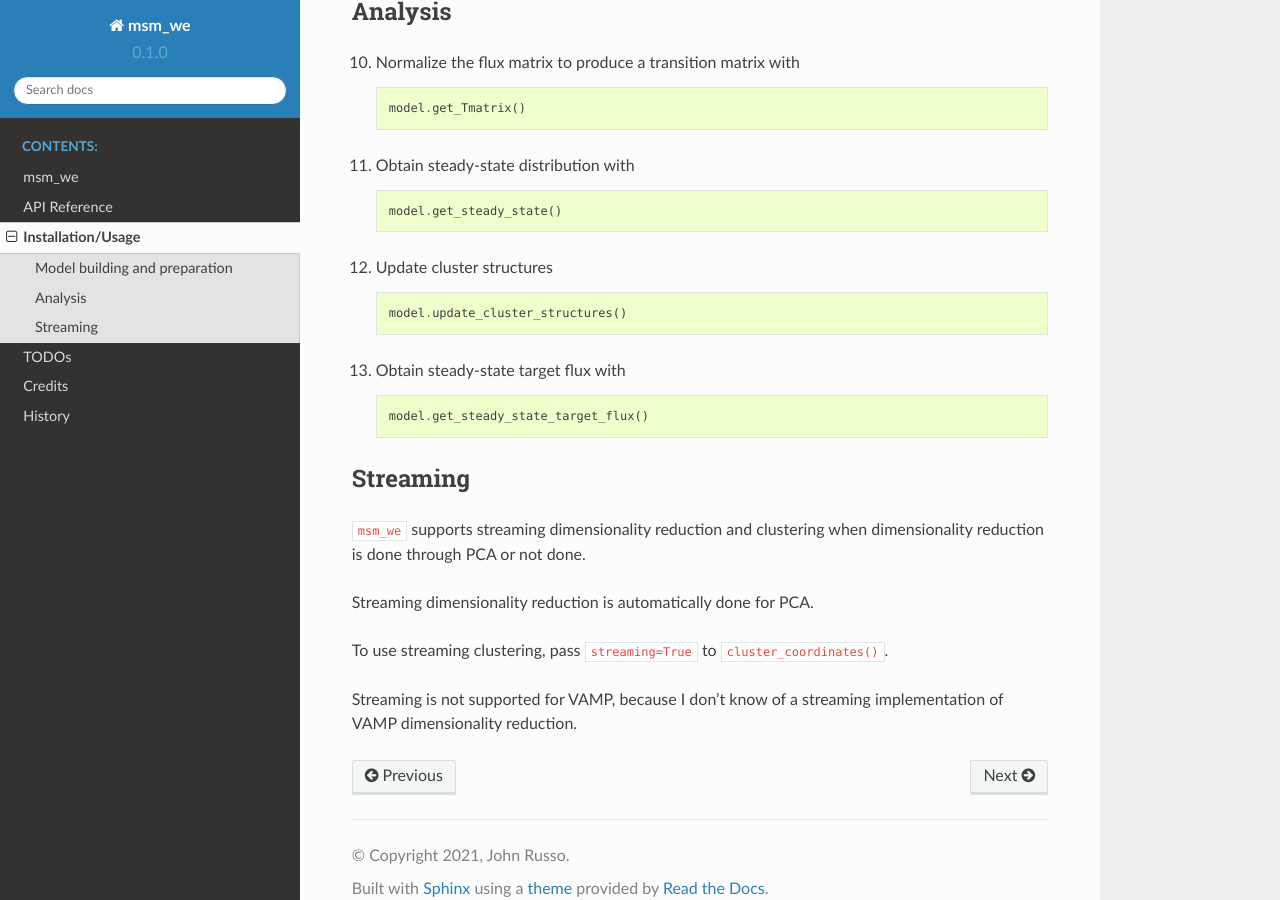
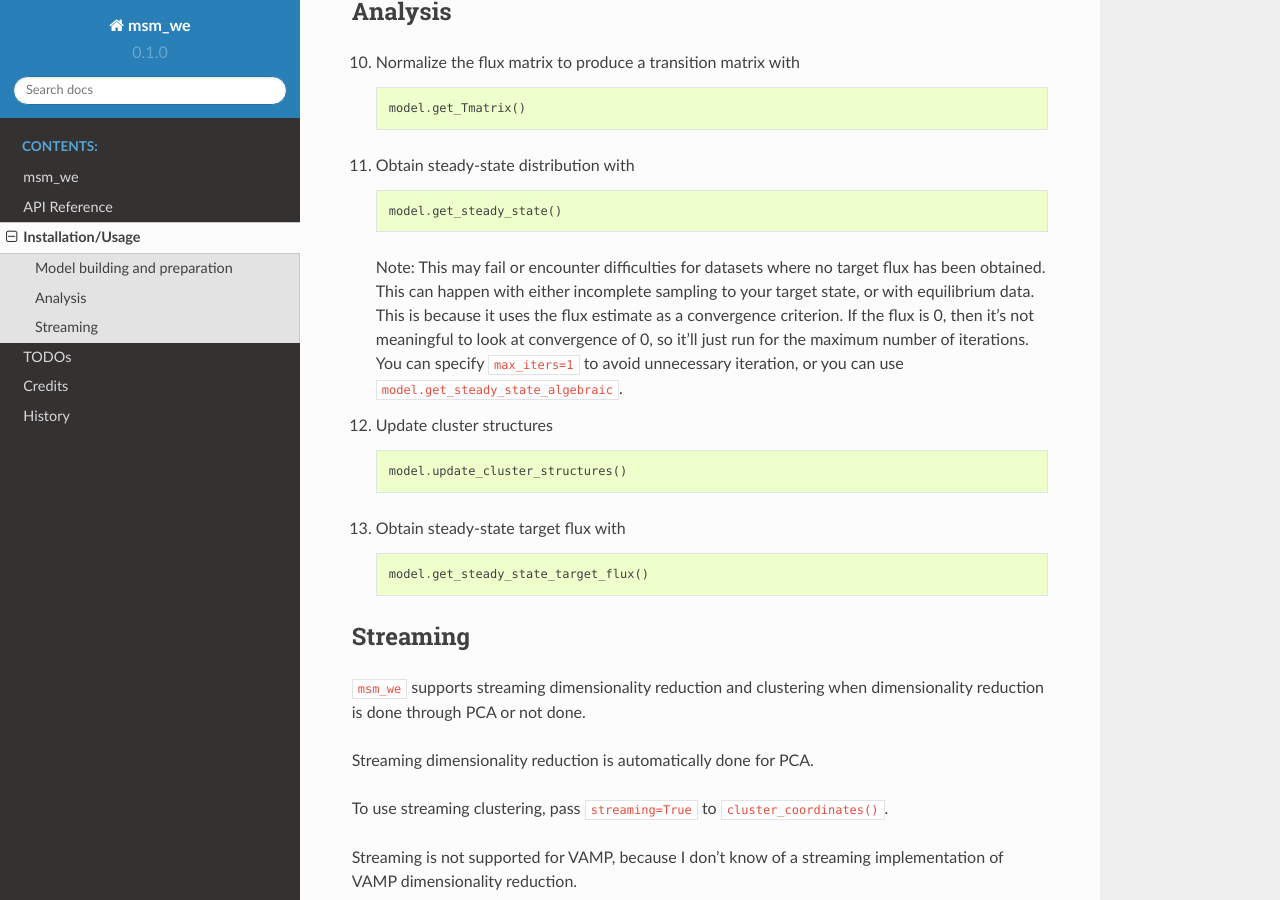
Before and after one commit to jdrusso/msm_we, a Sphinx documentation site: the page built from docs/usage.rst, in a window 1280 px wide and 900 px high, scrolled down 2260 px. Built offline with Sphinx 7.4.7 and the Read the Docs theme 2.0.0, drawn with Linux system fonts in a browser that asks for light colours.

Commit message:
Added  some details in usage about get_steady_state()

```diff
--- a/docs/usage.rst
+++ b/docs/usage.rst
@@ -130,6 +130,13 @@ Analysis
 
         model.get_steady_state()
 
+    Note: This may fail or encounter difficulties for datasets where no target flux has been obtained.
+    This can happen with either incomplete sampling to your target state, or with equilibrium data.
+    This is because it uses the flux estimate as a convergence criterion.
+    If the flux is 0, then it's not meaningful to  look at convergence of 0, so it'll just run
+    for the maximum number of iterations. You can specify :code:`max_iters=1` to avoid unnecessary
+    iteration, or you can use :code:`model.get_steady_state_algebraic`.
+
 12. Update cluster structures
 
     .. code-block:: python
```
